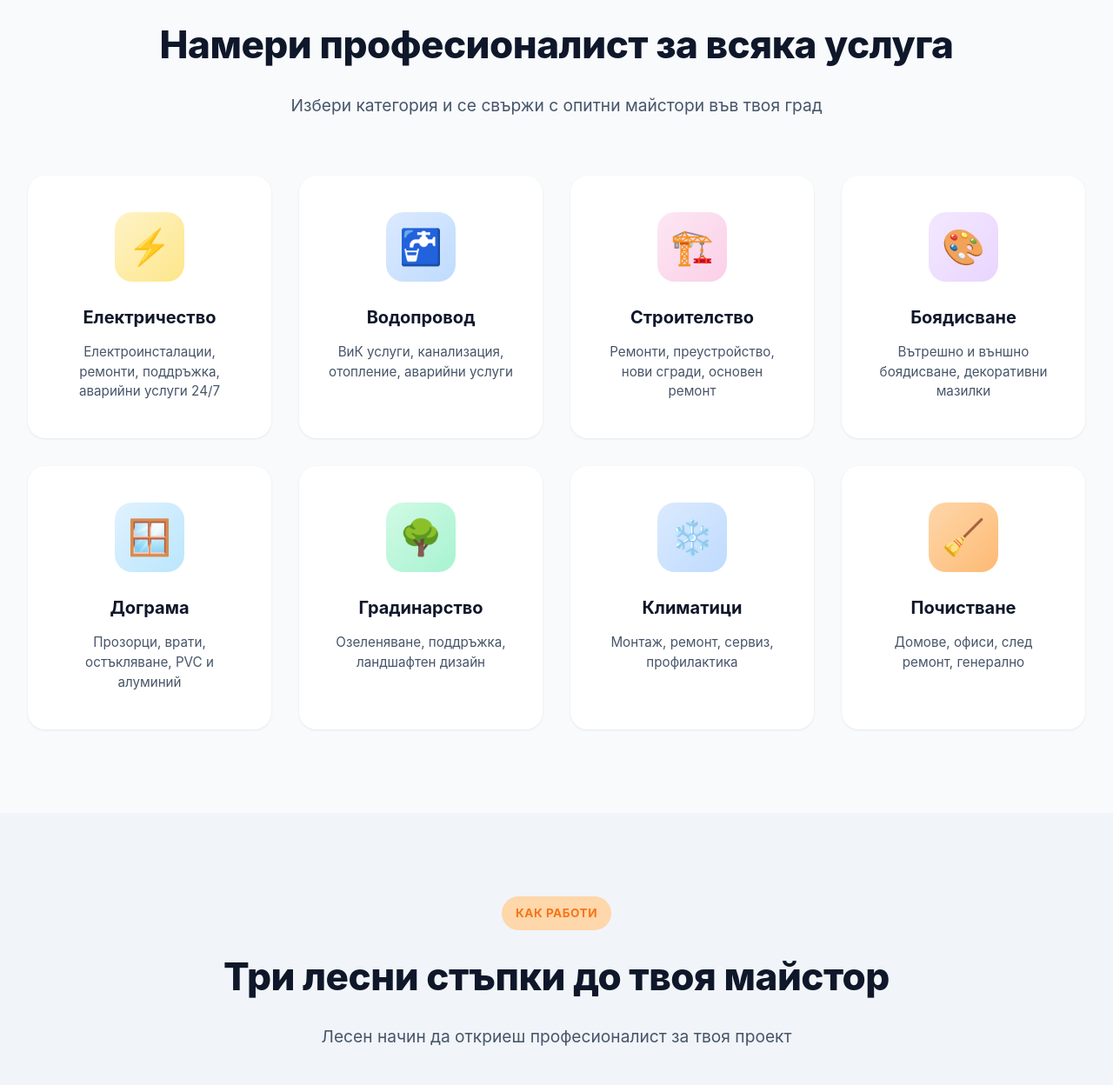
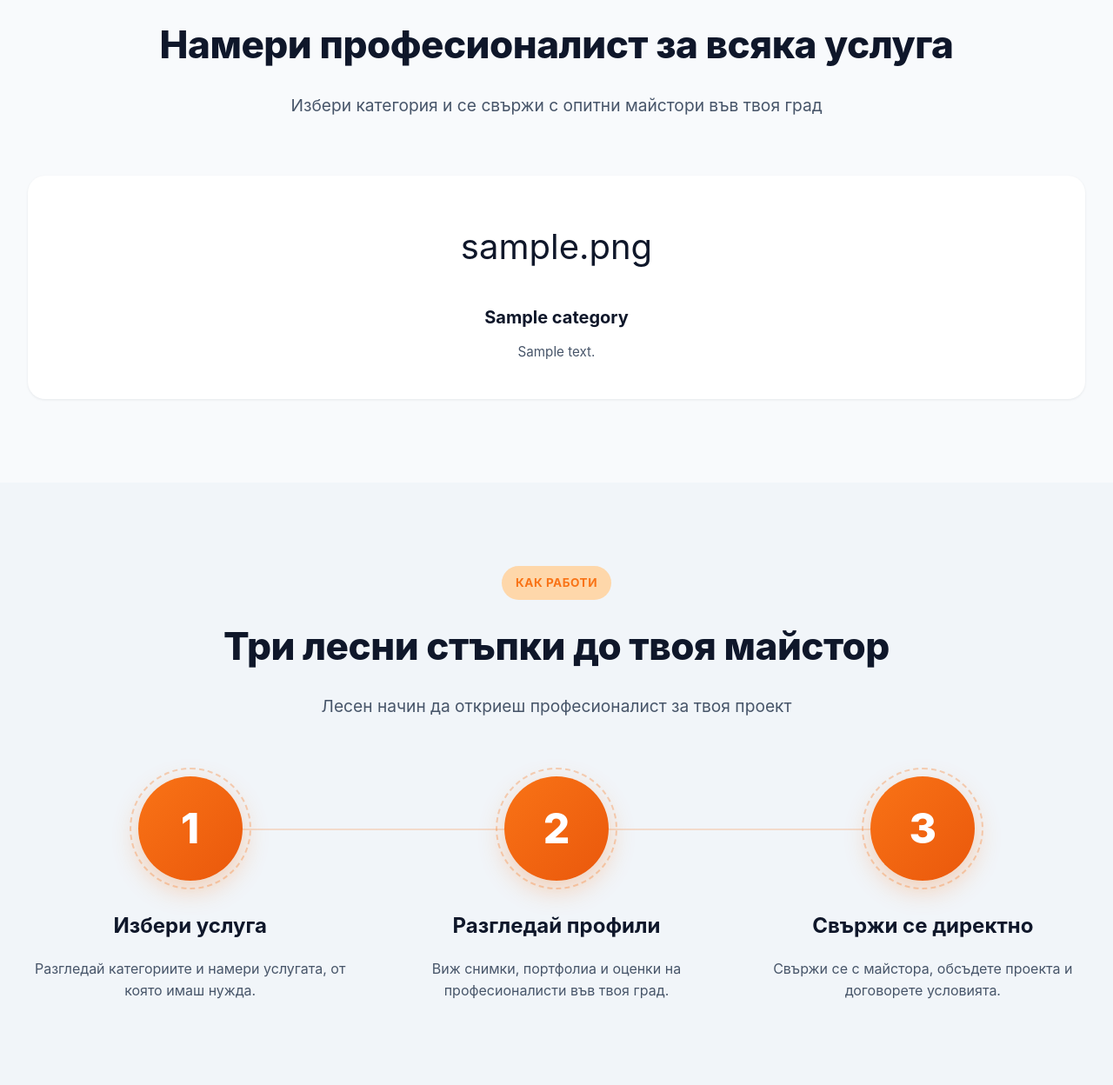
Before and after one commit to mymriffer-eng/bgmajstor, a Django app: page / in a window 1280 px wide. Shown: the part 1024-2272 px from the top of the page at 87% size. Run offline with Django 5.2, Linux system fonts and the light colour scheme; tables that the repository leaves empty hold one stand-in row (values such as "Sample post").

Commit message:
Fix: Load categories dynamically from database

```diff
--- a/templates/home.html
+++ b/templates/home.html
@@ -60,61 +60,17 @@
         </div>
 
         <div class="categories-grid">
-            <!-- Electric -->
-            <a href="{% url 'category_detail' slug='elektrichestvo' %}" class="category-card cat-electric">
-                <div class="category-icon-wrapper">⚡</div>
-                <h3>Електричество</h3>
-                <p>Електроинсталации, ремонти, поддръжка, аварийни услуги 24/7</p>
+            {% for category in categories %}
+            <a href="{% url 'category_detail' slug=category.slug %}" class="category-card">
+                <div class="category-icon-wrapper">{{ category.icon }}</div>
+                <h3>{{ category.name }}</h3>
+                <p>{{ category.description|truncatewords:15 }}</p>
             </a>
-
-            <!-- Plumbing -->
-            <a href="{% url 'category_detail' slug='vodoprovod' %}" class="category-card cat-plumbing">
-                <div class="category-icon-wrapper">🚰</div>
-                <h3>Водопровод</h3>
-                <p>ВиК услуги, канализация, отопление, аварийни услуги</p>
-            </a>
-
-            <!-- Construction -->
-            <a href="{% url 'category_detail' slug='stroitelstvo' %}" class="category-card cat-construction">
-                <div class="category-icon-wrapper">🏗️</div>
-                <h3>Строителство</h3>
-                <p>Ремонти, преустройство, нови сгради, основен ремонт</p>
-            </a>
-
-            <!-- Painting -->
-            <a href="{% url 'category_detail' slug='boyadisvane' %}" class="category-card cat-painting">
-                <div class="category-icon-wrapper">🎨</div>
-                <h3>Боядисване</h3>
-                <p>Вътрешно и външно боядисване, декоративни мазилки</p>
-            </a>
-
-            <!-- Windows/Doors -->
-            <a href="{% url 'category_detail' slug='dograma' %}" class="category-card cat-windows">
-                <div class="category-icon-wrapper">🪟</div>
-                <h3>Дограма</h3>
-                <p>Прозорци, врати, остъкляване, PVC и алуминий</p>
-            </a>
-
-            <!-- Garden -->
-            <a href="{% url 'category_detail' slug='gradinarstvo' %}" class="category-card cat-garden">
-                <div class="category-icon-wrapper">🌳</div>
-                <h3>Градинарство</h3>
-                <p>Озеленяване, поддръжка, ландшафтен дизайн</p>
-            </a>
-
-            <!-- HVAC -->
-            <a href="{% url 'category_detail' slug='klimatitsi' %}" class="category-card cat-hvac">
-                <div class="category-icon-wrapper">❄️</div>
-                <h3>Климатици</h3>
-                <p>Монтаж, ремонт, сервиз, профилактика</p>
-            </a>
-
-            <!-- Cleaning -->
-            <a href="{% url 'category_detail' slug='pochistvane' %}" class="category-card cat-cleaning">
-                <div class="category-icon-wrapper">🧹</div>
-                <h3>Почистване</h3>
-                <p>Домове, офиси, след ремонт, генерално</p>
-            </a>
+            {% empty %}
+            <p style="text-align: center; grid-column: 1/-1; color: #718096;">
+                Категориите се зареждат...
+            </p>
+            {% endfor %}
         </div>
     </div>
 </section>
```
